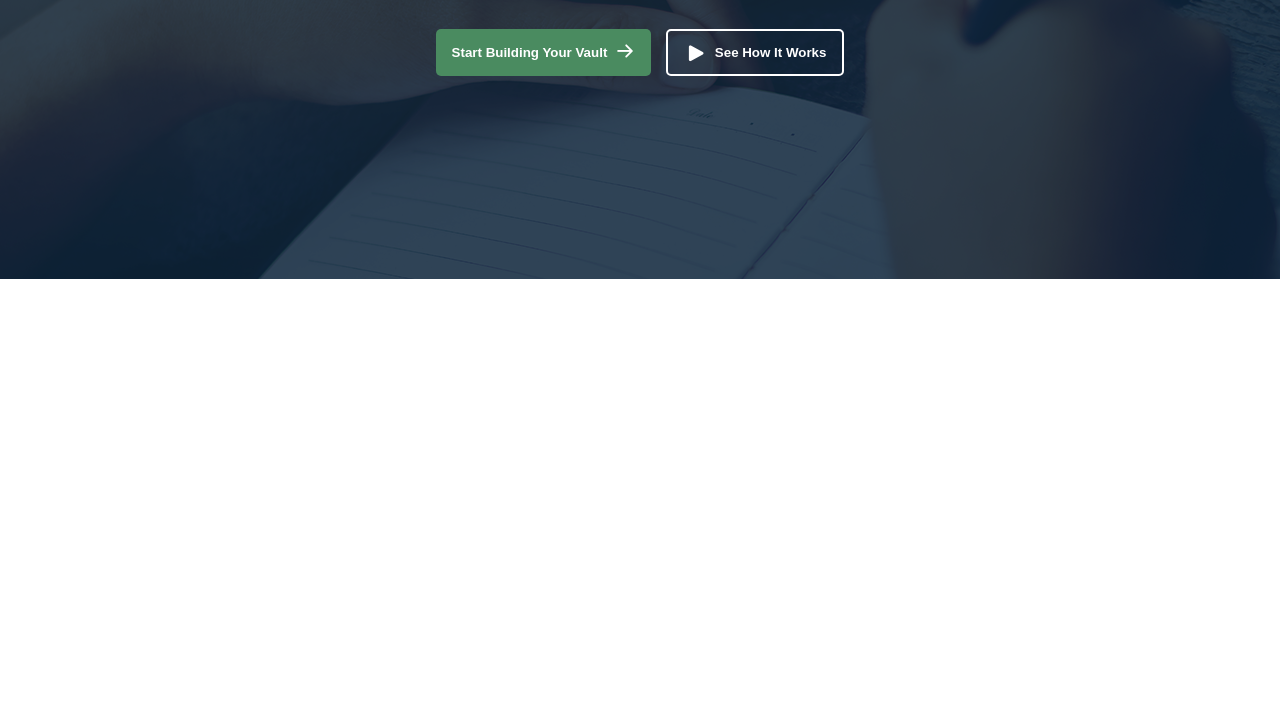
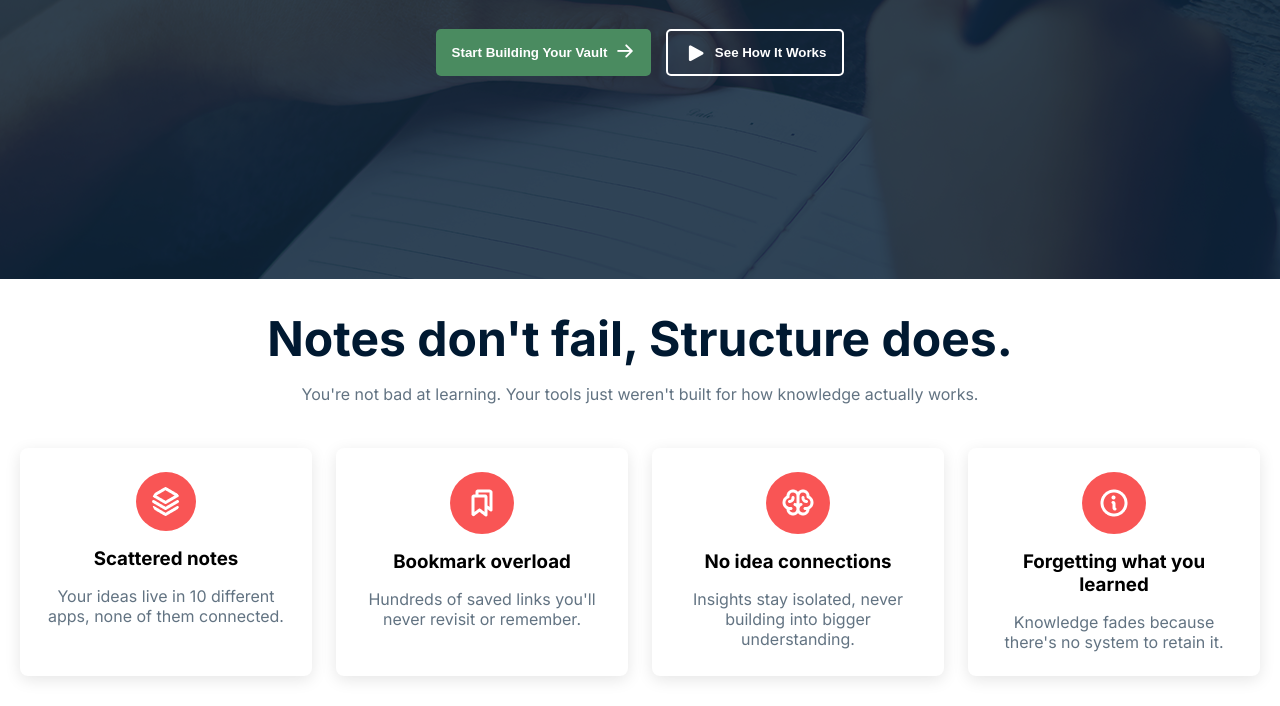
Before and after one commit to nmjakaria/Assignment01_B13_PS, a plain HTML site: page index.html in a window 1280 px wide. Shown: the part 499-1205 px from the top of the page. Before the commit the page ends 800 px from the top, so only its background shows below. Drawn offline with Linux system fonts and the light colour scheme.

Commit message:
notes section added

```diff
--- a/css/styles.css
+++ b/css/styles.css
@@ -159,3 +159,43 @@ nav ul li a:hover {
     color: #4A8B60;
 
 }
+#notes {
+    text-align: center;
+    padding: 30px 20px;
+}
+.note-header{
+    margin-bottom: 44px;
+}
+#notes h2 {
+    font-size: 48px;
+    font-weight: 700;
+    color: #001931;
+    margin-bottom: 16px;
+}
+#notes p{
+    color: #627382;
+    font-size: 16px;
+    font-weight: 400;
+}
+.note-card{
+    display: flex;
+    gap: 24px;
+    justify-content: space-between;
+}
+.note-card-item{
+    width: 23.68%;
+    background-color: #FFFFFF;
+    box-shadow: 0px 4px 16px rgba(0, 0, 0, 0.1);
+    border-radius: 8px;
+    padding: 24px;
+    display: flex;
+    flex-direction: column;
+    align-items: center;
+    text-align: center;
+    gap: 16px;
+}
+.note-card-item img {
+    background-color: #F95555;
+    padding: 15px 16px 15px 16px;
+    border-radius: 50%;
+}
--- a/index.html
+++ b/index.html
@@ -56,6 +56,38 @@
                             alt=""></span></button>
                 <button class="btn-secondary"><i class="fa-solid fa-play"></i> See How It Works</button>
         </section>
+        <section id="notes">
+            <div class="container">
+                <div class="note-header">
+                    <h2>Notes don't fail, Structure does.</h2>
+                    <p>You're not bad at learning. Your tools just weren't built for how knowledge actually works.</p>
+                </div>
+                <div class="note-card">
+                    <div class="note-card-item">
+                        <img src="assets/Vector.png" alt="">
+                        <h3>Scattered notes</h3>
+                        <p>Your ideas live in 10 different apps, none of them connected.</p>
+                    </div>
+
+                    <div class="note-card-item">
+                        <img src="assets/Bookmarks.png" alt="">
+                        <h3>Bookmark overload</h3>
+                        <p>Hundreds of saved links you'll never revisit or remember.</p>
+                    </div>
+
+                    <div class="note-card-item">
+                        <img src="assets/Brain.png" alt="">
+                        <h3>No idea connections</h3>
+                        <p>Insights stay isolated, never building into bigger understanding.</p>
+                    </div>
+                    <div class="note-card-item">
+                        <img src="assets/Info.png" alt="">
+                        <h3>Forgetting what you learned</h3>
+                        <p>Knowledge fades because there's no system to retain it.</p>
+                    </div>
+                </div>
+            </div>
+        </section>
     </main>
 </body>
 
```
